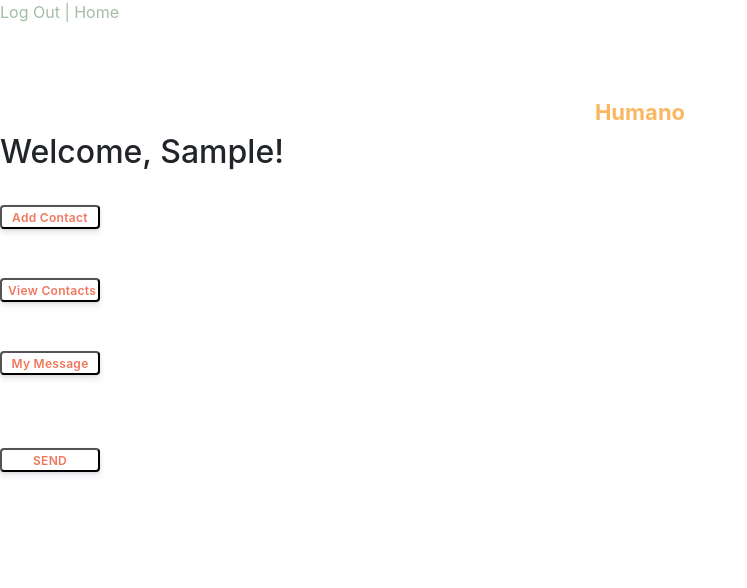
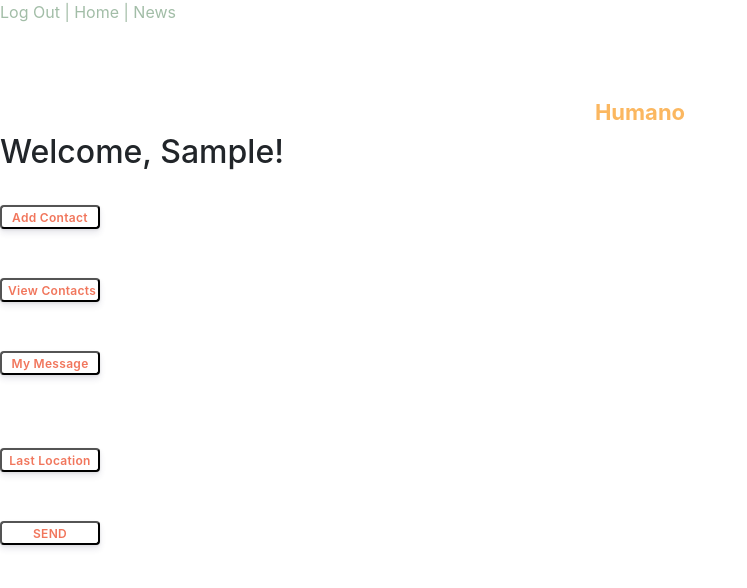
Before and after one commit to michebot/humano, a Flask app: page /user-home in a window 1280 px wide. Shown: the top 588 px of the page, without its empty margins (0-747 px from the left). Run offline with Flask 2, Linux system fonts and the light colour scheme; the visitor is signed in with stand-in values (Sample User, id 1); tables that the repository leaves empty hold one stand-in row (values such as "Sample post"); some libraries are stand-ins or nearby versions.

Commit message:
Added navbar links for map and news

```diff
--- a/server.py
+++ b/server.py
@@ -11,6 +11,8 @@ from flask_debugtoolbar import DebugToolbarExtension
 from model import User, Contact, Message, SentMessage, connect_to_db, db
 
 from twilio_call import send_message_to_recipients
+
+from news import obtain_news
 
 import os
 
@@ -141,8 +143,10 @@ def display_user_homepage():
         user_name = user.first_name.capitalize()
         users_contacts = Contact.query.filter(Contact.user_id == current_user).all()
         users_message = Message.query.filter(Message.user_id == current_user).first()
-        return render_template("user-home.html", user_name=user_name,
-                                contacts=users_contacts, message=users_message)
+        users_sent_message = SentMessage.query.filter(SentMessage.user_id == current_user).all()
+        return render_template("user-home.html", current_user=current_user, user_name=user_name,
+                                contacts=users_contacts, message=users_message,
+                                users_sent_message=users_sent_message)
     else:
         flash("Please Log In or Sign Up")
         return redirect('/')
@@ -388,12 +392,6 @@ def send_message():
 
 
 ### ROUTES TO RENDER MAP WITH USER'S LOCATION ###
-# @app.route("/map")
-# def render_map():
-#     """Render map with user's location."""
-
-#     return render_template("map.html", key=GOOGLE_API_KEY)
-
 @app.route("/map/<user_id>")
 def render_map(user_id):
     """Render map with user's location."""
@@ -420,6 +418,17 @@ def obtain_users_coordinates():
                                         .first()
 
     return jsonify({"lat": current_location.latitude, "lng": current_location.longitude})
+
+
+
+### ROUTES FOR NEWS ###
+@app.route("/news")
+def display_news():
+    """Render news on immigration"""
+
+
+
+    return render_template("news.html")
 
 
 
--- a/templates/base.html
+++ b/templates/base.html
@@ -16,7 +16,8 @@
       <input id="home" class="btn" type="button" value="Home" onclick="window.location.href='/user-home'" />
     </form> -->
     <a href="/logout">Log Out |</a>
-    <a href="/user-home">Home</a>
+    <a href="/user-home">Home |</a>
+    <a href="/news">News</a>
 
   {% endif %}
 
--- a/templates/user-home.html
+++ b/templates/user-home.html
@@ -49,6 +49,18 @@
         type="button"
         value="Add Message"
         onclick="window.location.href='/add-message'"/>
+    </form>
+  {% endif %}
+
+  <!-- if the user has sent their message and location -->
+  {% if users_sent_message %}
+    <form>
+      <input
+        id="render-last-location"
+        class="btn1"
+        type="button"
+        value="Last Location"
+        onclick="window.location.href='/map/{{ current_user }}'"/>
     </form>
   {% endif %}
 
```
Also changed, not shown: templates/index.html (+0 -17 lines), templates/map.html (+8 -2 lines), templates/news.html (added, +9 -0 lines).
